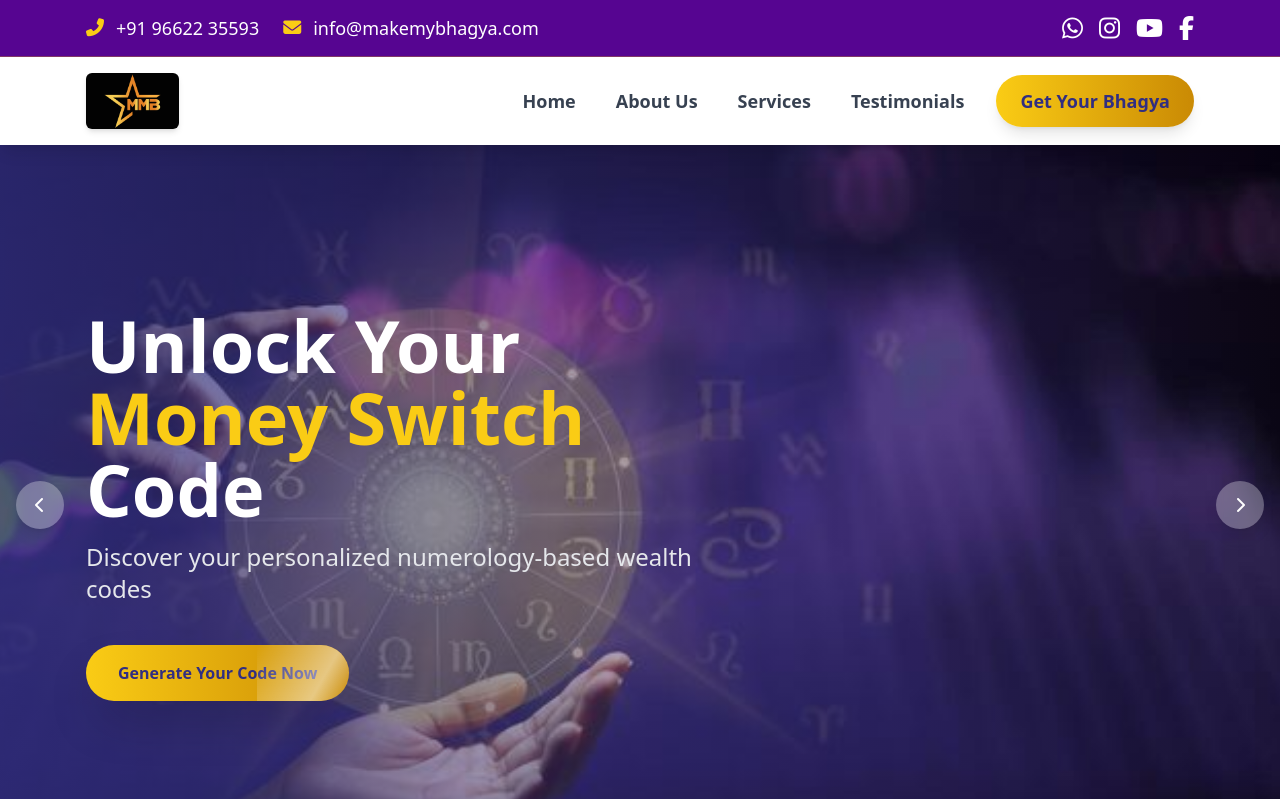
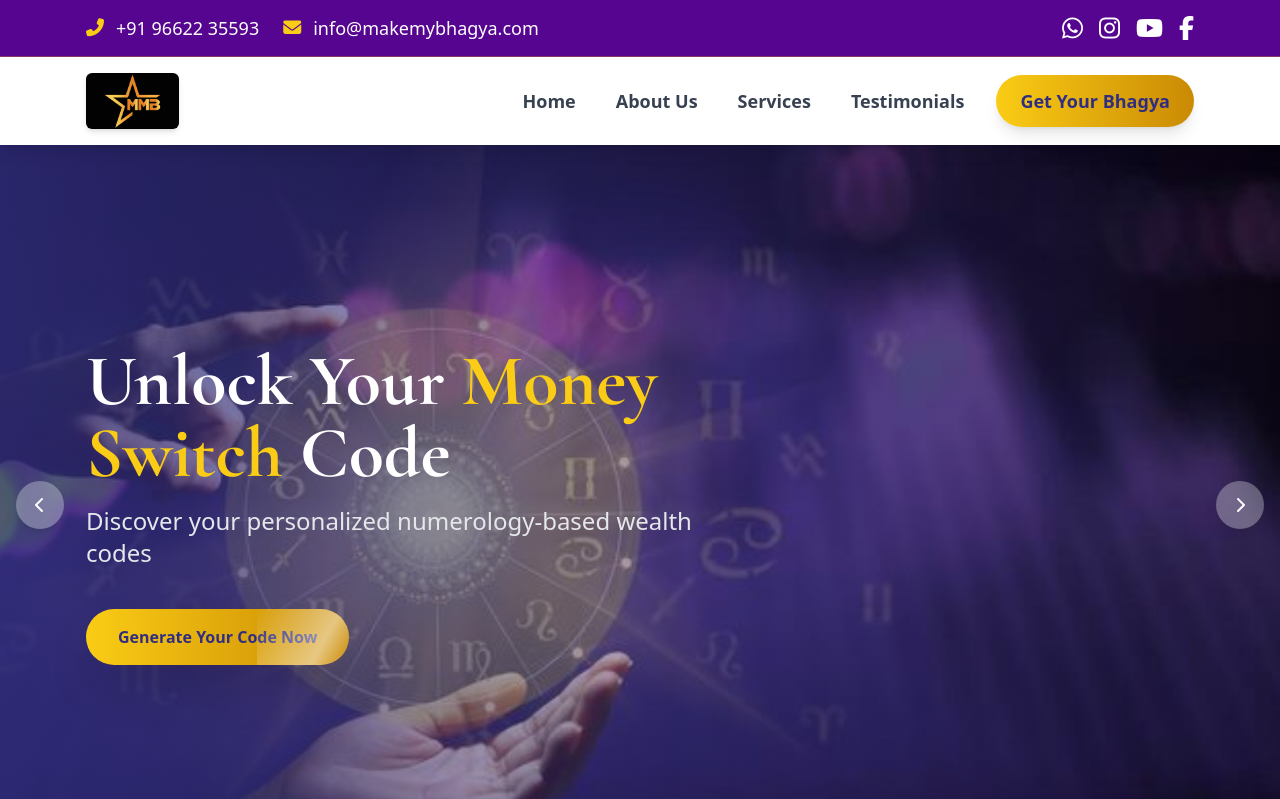
Before and after one commit to ChandanPolai/make-my-bhagya-website, an Angular app: page / in a window 1280 px wide. Shown: the top 799 px of the page. Built offline with nearby package versions, Linux system fonts and the light colour scheme.

Commit message:
update html

```diff
--- a/src/index.html
+++ b/src/index.html
@@ -7,6 +7,9 @@
   <meta name="viewport" content="width=device-width, initial-scale=1">
   <link rel="icon" href="https://t4.ftcdn.net/jpg/05/23/15/35/360_F_523153593_CNms4i1bdUF99nm0fSBZZ6VJcy6jmufG.jpg" />
   <link rel="stylesheet" href="https://cdnjs.cloudflare.com/ajax/libs/font-awesome/6.5.1/css/all.min.css">
+  <link rel="preconnect" href="https://fonts.googleapis.com">
+  <link rel="preconnect" href="https://fonts.gstatic.com" crossorigin>
+  <link href="https://fonts.googleapis.com/css2?family=Cormorant+Garamond:wght@400;600;700&family=Poppins:wght@300;400;500;600;700&display=swap" rel="stylesheet">
 </head>
 <body>
   <app-root></app-root>
--- a/src/styles.scss
+++ b/src/styles.scss
@@ -8,6 +8,15 @@
 @tailwind components;
 @tailwind utilities;
 
+
+// Typography: professional numerology/astrology feel
+body {
+  font-family: 'Poppins', ui-sans-serif, system-ui, -apple-system, Segoe UI, Roboto, Helvetica, Arial, 'Apple Color Emoji', 'Segoe UI Emoji';
+}
+
+h1, h2, h3, h4, h5, h6 {
+  font-family: 'Cormorant Garamond', ui-serif, Georgia, Cambria, "Times New Roman", Times, serif;
+}
 
 //ng select
 .ng-select {
```
